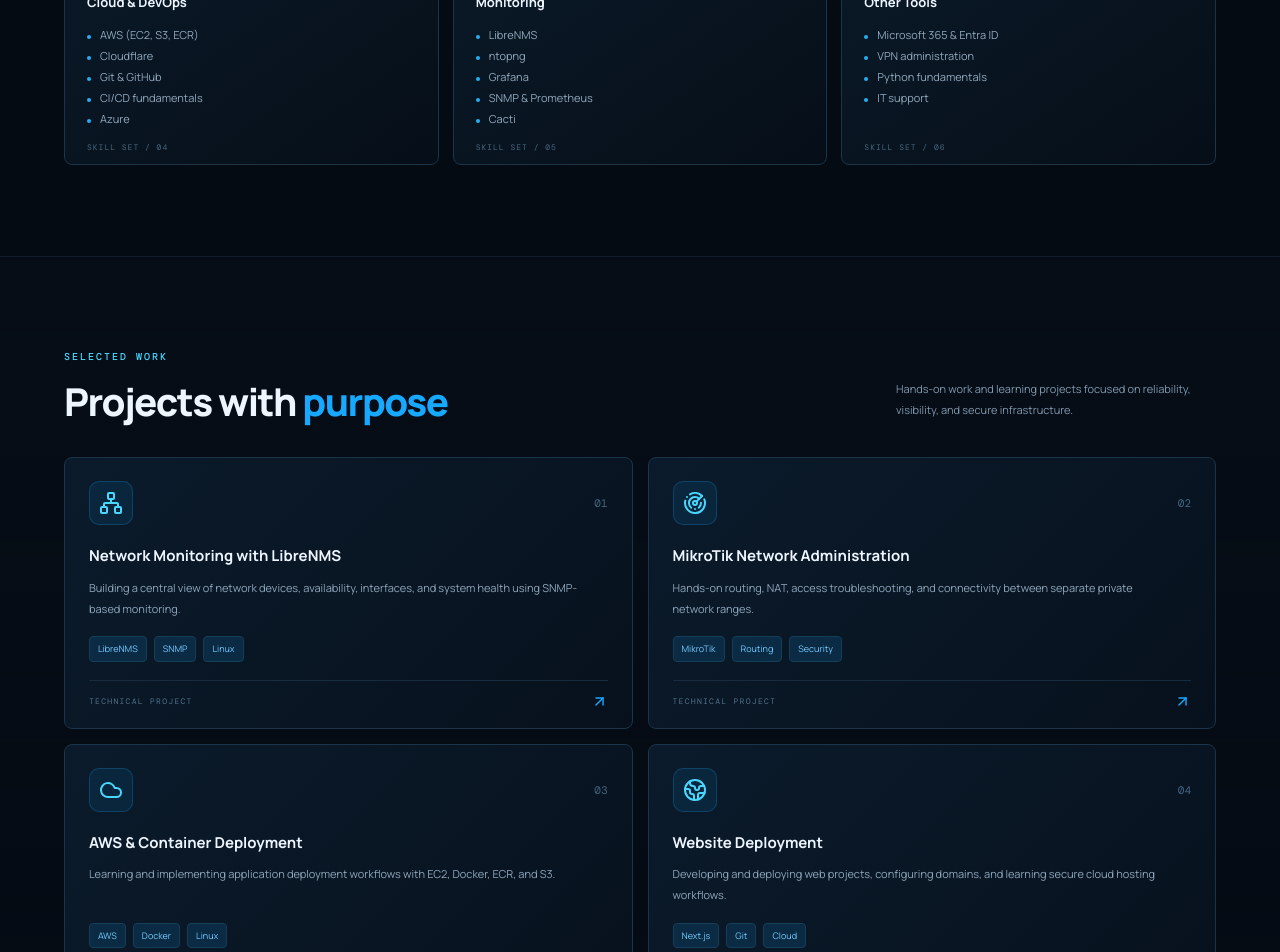
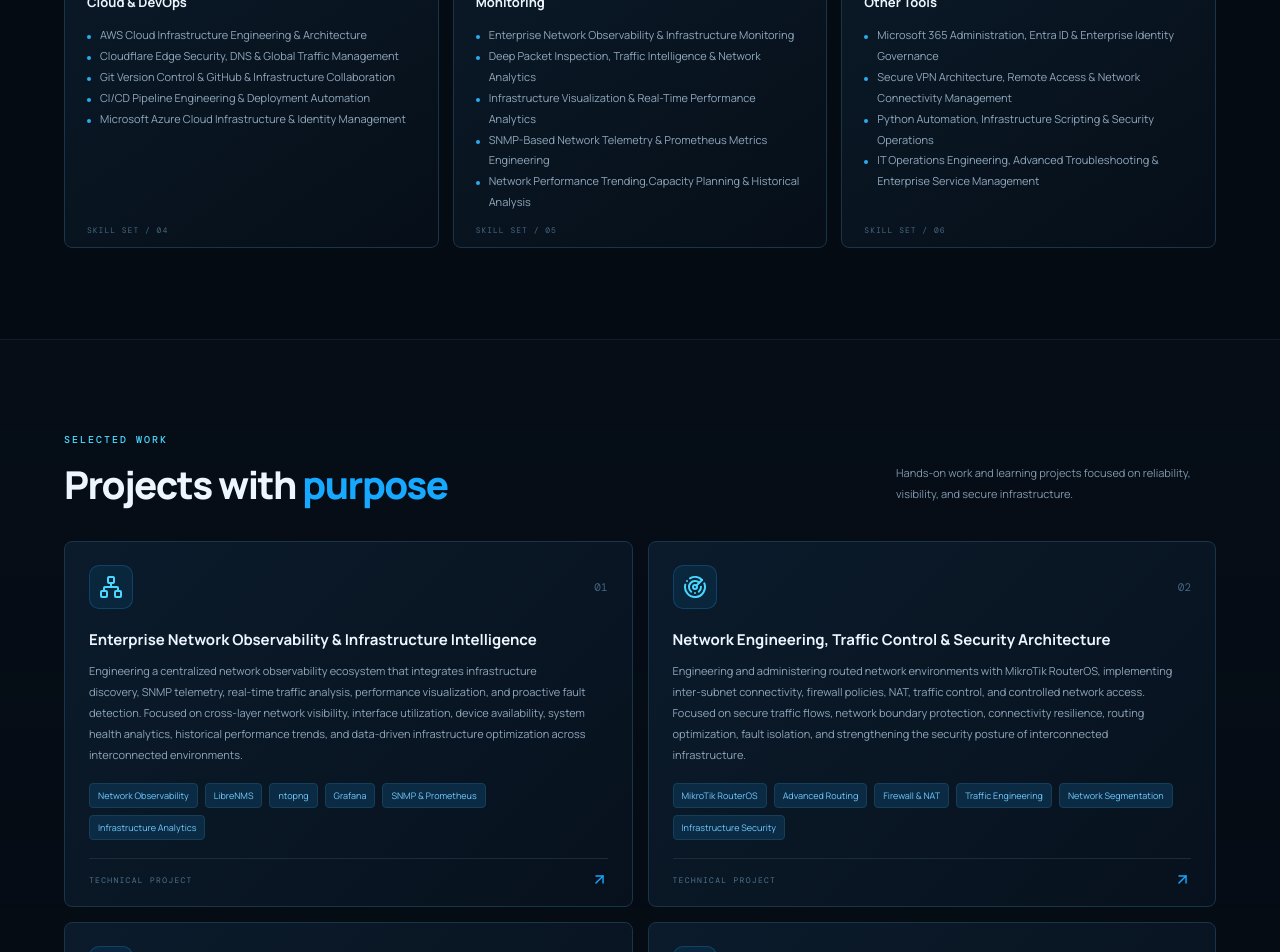
Before and after one commit to RojejMaharjan/rojejmaharjan-portfolio, a Next.js app: page / in a window 1280 px wide. Shown: the part 1800-2752 px from the top of the page. Built offline with nearby package versions, Linux system fonts and the light colour scheme.

Commit message:
Add files via upload

```diff
--- a/app/page.tsx
+++ b/app/page.tsx
@@ -7,50 +7,90 @@
 const skills = [
   {
     icon: Network, title: "Networking", color: "blue",
-    items: ["MikroTik", "Routing & switching", "Firewall & NAT", "Network troubleshooting"],
+    items: ["MikroTik Network Engineering", "Enterprise Routing & switching", "Network Security & Firewall Architecture", "Network Diagnostics & troubleshooting"],
   },
   {
     icon: ShieldCheck, title: "Security", color: "green",
-    items: ["Network security", "Monitoring & analysis", "Security best practices", "Cybersecurity learning"],
+    items: ["Cybersecurity Architecture & Defense", "Threat Intelligence, Detection & Security Analytics", "Enterprise Security Operations & Continuous Monitoring", "Zero Trust Architecture & Security Hardening"],
   },
   {
     icon: Terminal, title: "Linux & Servers", color: "silver",
-    items: ["Ubuntu & Linux", "Windows Server", "Docker", "Virtualization"],
+    items: ["Linux System Engineering & Administration", "Windows Server Infrastructure & Identity Management", "Containerization, Docker & Deployment Orchestration", "Virtualization Architecture & Infrastructure Optimization"],
   },
   {
     icon: Cloud, title: "Cloud & DevOps", color: "purple",
-    items: ["AWS (EC2, S3, ECR)", "Cloudflare", "Git & GitHub", "CI/CD fundamentals", "Azure"],
+    items: ["AWS Cloud Infrastructure Engineering & Architecture", "Cloudflare Edge Security, DNS & Global Traffic Management", "Git Version Control & GitHub & Infrastructure Collaboration", "CI/CD Pipeline Engineering & Deployment Automation", "Microsoft Azure Cloud Infrastructure & Identity Management "],
   },
   {
     icon: Activity, title: "Monitoring", color: "orange",
-    items: ["LibreNMS", "ntopng", "Grafana", "SNMP & Prometheus", "Cacti"],
+    items: ["Enterprise Network Observability & Infrastructure Monitoring", "Deep Packet Inspection, Traffic Intelligence & Network Analytics", "Infrastructure Visualization & Real-Time Performance Analytics", "SNMP-Based Network Telemetry & Prometheus Metrics Engineering", "Network Performance Trending,Capacity Planning & Historical Analysis"],
   },
   {
     icon: Code2, title: "Other Tools", color: "cyan",
-    items: ["Microsoft 365 & Entra ID", "VPN administration", "Python fundamentals", "IT support"],
+    items: ["Microsoft 365 Administration, Entra ID & Enterprise Identity Governance", "Secure VPN Architecture, Remote Access & Network Connectivity Management", "Python Automation, Infrastructure Scripting & Security Operations", "IT Operations Engineering, Advanced Troubleshooting & Enterprise Service Management"],
   },
 ];
 
 const projects = [
   {
-    icon: Network, title: "Network Monitoring with LibreNMS", number: "01",
-    description: "Building a central view of network devices, availability, interfaces, and system health using SNMP-based monitoring.",
-    tags: ["LibreNMS", "SNMP", "Linux"],
+    icon: Network,
+    title: "Enterprise Network Observability & Infrastructure Intelligence",
+    number: "01",
+    description:
+      "Engineering a centralized network observability ecosystem that integrates infrastructure discovery, SNMP telemetry, real-time traffic analysis, performance visualization, and proactive fault detection. Focused on cross-layer network visibility, interface utilization, device availability, system health analytics, historical performance trends, and data-driven infrastructure optimization across interconnected environments.",
+    tags: [
+      "Network Observability",
+      "LibreNMS",
+      "ntopng",
+      "Grafana",
+      "SNMP & Prometheus",
+      "Infrastructure Analytics",
+    ],
   },
   {
-    icon: Radar, title: "MikroTik Network Administration", number: "02",
-    description: "Hands-on routing, NAT, access troubleshooting, and connectivity between separate private network ranges.",
-    tags: ["MikroTik", "Routing", "Security"],
+    icon: Radar,
+    title: "Network Engineering, Traffic Control & Security Architecture",
+    number: "02",
+    description:
+      "Engineering and administering routed network environments with MikroTik RouterOS, implementing inter-subnet connectivity, firewall policies, NAT, traffic control, and controlled network access. Focused on secure traffic flows, network boundary protection, connectivity resilience, routing optimization, fault isolation, and strengthening the security posture of interconnected infrastructure.",
+    tags: [
+      "MikroTik RouterOS",
+      "Advanced Routing",
+      "Firewall & NAT",
+      "Traffic Engineering",
+      "Network Segmentation",
+      "Infrastructure Security",
+    ],
   },
   {
-    icon: Cloud, title: "AWS & Container Deployment", number: "03",
-    description: "Learning and implementing application deployment workflows with EC2, Docker, ECR, and S3.",
-    tags: ["AWS", "Docker", "Linux"],
+    icon: Cloud,
+    title: "Cloud Infrastructure Engineering & Containerized Deployment",
+    number: "03",
+    description:
+      "Building and deploying cloud-hosted application environments using AWS compute infrastructure, container registries, object storage, and Docker-based workloads. Focused on container image lifecycle management, application deployment workflows, Linux server administration, cloud resource configuration, service connectivity, deployment troubleshooting, and establishing secure, maintainable infrastructure for application delivery.",
+    tags: [
+      "AWS EC2",
+      "Amazon ECR",
+      "Amazon S3",
+      "Docker",
+      "Linux Engineering",
+      "Cloud Infrastructure",
+    ],
   },
   {
-    icon: Globe2, title: "Website Deployment", number: "04",
-    description: "Developing and deploying web projects, configuring domains, and learning secure cloud hosting workflows.",
-    tags: ["Next.js", "Git", "Cloud"],
+    icon: Globe2,
+    title: "Web Infrastructure, DNS Engineering & Secure Global Delivery",
+    number: "04",
+    description:
+      "Developing and deploying modern web applications through version-controlled workflows and cloud-based delivery infrastructure. Integrating application builds, Git-based source management, DNS configuration, domain connectivity, HTTPS/TLS, and Cloudflare edge services to establish reliable public access. Focused on deployment reliability, secure web delivery, domain resolution, production troubleshooting, and end-to-end application availability.",
+    tags: [
+      "Next.js",
+      "Git & GitHub",
+      "Cloudflare",
+      "DNS Architecture",
+      "HTTPS & TLS",
+      "Cloud Deployment",
+    ],
   },
 ];
 
@@ -78,7 +118,7 @@
     <main>
       <header className="topbar">
         <a className="brand" href="#home" aria-label="Rojej Maharjan home">
-          <span className="brand-mark">Rojej Maharjan</span><span>Rojej Maharjan</span>
+          <span className="brand-mark">Rojej Maharjan</span>
         </a>
         <nav className="nav" aria-label="Main navigation">
           <a className="active" href="#home">Home</a>
@@ -198,7 +238,7 @@
       </section>
 
       <footer className="footer section-wrap" id="footer">
-        <a className="brand" href="#home"><span className="brand-mark">RM</span><span>Rojej Maharjan</span></a>
+        <a className="brand" href="#home"><span className="brand-mark">Rojej Maharjan</span></a>
         <p>Networks. Security. Continuous learning.</p>
         <div className="footer-links"><a href="#about">About</a><a href="#skills">Skills</a><a href="#projects">Projects</a><a href="#contact">Contact</a></div>
         <span className="copyright">© {new Date().getFullYear()} Rojej Maharjan</span>
```
